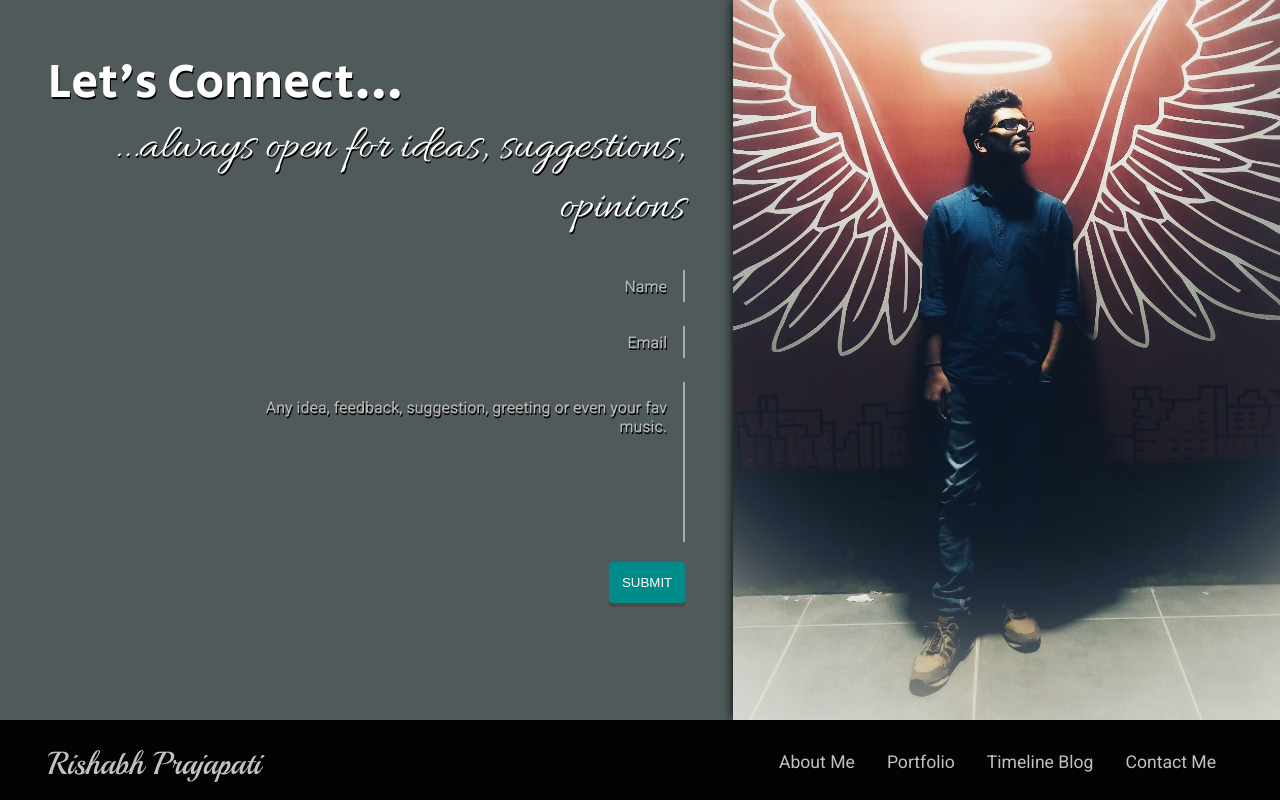
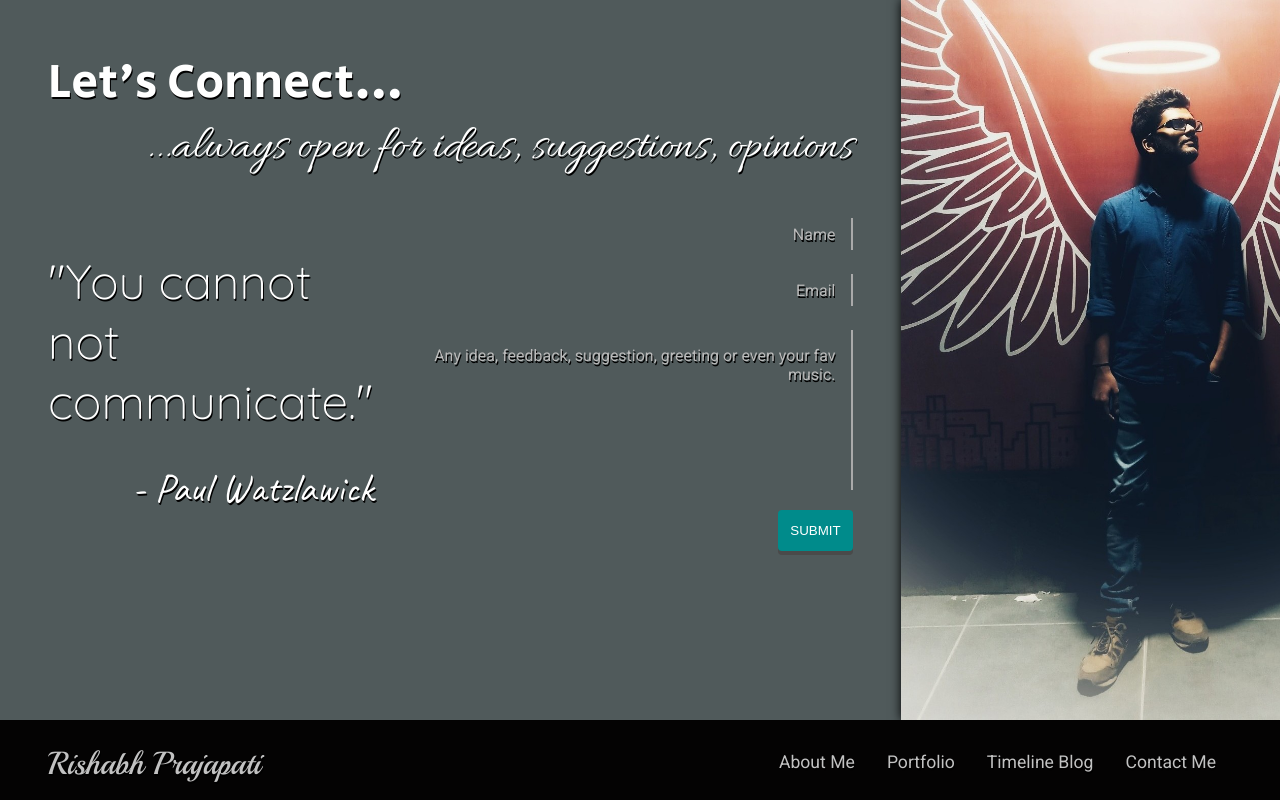
Before and after one commit to alegend4u/uBlog, a Django app: page /contact in a window 1280 px wide; the page is wider, and only the part inside the window is pictured. Run offline with Django 3.2, Linux system fonts and the light colour scheme; style sheets or scripts are compiled from the project's sources.

Commit message:
Add Paul's Quote

```diff
--- a/portfolio/static/portfolio/css/contact.css
+++ b/portfolio/static/portfolio/css/contact.css
@@ -1,3 +1,4 @@
+@import url("https://fonts.googleapis.com/css2?family=Caveat&family=Quicksand:wght@300&display=swap");
 @import url("https://fonts.googleapis.com/css2?family=Allura&display=swap");
 @import url("https://fonts.googleapis.com/css2?family=Secular+One&display=swap");
 * {
@@ -39,20 +40,37 @@ form input, form textarea {
   font-size: 3rem;
   text-align: right;
 }
-.split .contact_info .feedback_form {
+.split .contact_info .page_body {
+  display: flex;
+  justify-content: space-between;
+  margin: 2rem 0;
+}
+.split .contact_info .page_body .quote {
+  margin: auto;
+}
+.split .contact_info .page_body .quote_text {
+  font-size: 3rem;
+  font-family: "Quicksand", sans-serif;
+}
+.split .contact_info .page_body .quote .author {
+  padding-top: 2rem;
+  text-align: right;
+  font-size: 2.5rem;
+  font-family: "Caveat", cursive;
+}
+.split .contact_info .page_body .feedback_form {
   width: fit-content;
-  margin: 2rem 0 2rem auto;
   border-radius: 4px;
 }
-.split .contact_info .feedback_form:focus {
+.split .contact_info .page_body .feedback_form:focus {
   border-color: white;
 }
-.split .contact_info .feedback_form * {
+.split .contact_info .page_body .feedback_form * {
   margin-left: auto;
   border-color: #c2c2c2;
   transition: all 0.3s ease-in-out;
 }
-.split .contact_info .feedback_form input[type=text], .split .contact_info .feedback_form textarea {
+.split .contact_info .page_body .feedback_form input[type=text], .split .contact_info .page_body .feedback_form textarea {
   border: none;
   border-right: 2px solid #aaa;
   padding: 1rem;
@@ -63,15 +81,15 @@ form input, form textarea {
   font-family: "Roboto", sans-serif;
   font-size: 1rem;
 }
-.split .contact_info .feedback_form input[type=text]:focus, .split .contact_info .feedback_form textarea:focus {
+.split .contact_info .page_body .feedback_form input[type=text]:focus, .split .contact_info .page_body .feedback_form textarea:focus {
   border-color: white;
 }
-.split .contact_info .feedback_form textarea {
+.split .contact_info .page_body .feedback_form textarea {
   height: 10rem;
   resize: none;
   text-align: left;
 }
-.split .contact_info .feedback_form .submit_button {
+.split .contact_info .page_body .feedback_form .submit_button {
   padding: 0.8rem;
   border: none;
   border-radius: 4px;
@@ -84,11 +102,11 @@ form input, form textarea {
   box-shadow: 0 4px 0 #4a4a4a;
   transition: all 0.1s linear 0s;
 }
-.split .contact_info .feedback_form .submit_button:hover {
+.split .contact_info .page_body .feedback_form .submit_button:hover {
   bottom: 3px;
   box-shadow: 0 3px 0 #444;
 }
-.split .contact_info .feedback_form .submit_button:active {
+.split .contact_info .page_body .feedback_form .submit_button:active {
   bottom: 0;
   box-shadow: 0 0 0 #444;
 }
--- a/portfolio/static/portfolio/sass/contact.sass
+++ b/portfolio/static/portfolio/sass/contact.sass
@@ -1,3 +1,4 @@
+@import url('https://fonts.googleapis.com/css2?family=Caveat&family=Quicksand:wght@300&display=swap')
 @import url('https://fonts.googleapis.com/css2?family=Allura&display=swap')
 @import url('https://fonts.googleapis.com/css2?family=Secular+One&display=swap')
 @import variables
@@ -40,64 +41,81 @@ form
       font-size: 3rem
       text-align: right
 
+    .page_body
+      display: flex
+      justify-content: space-between
+      margin: 2rem 0
 
-    .feedback_form
-      width: fit-content
-      margin: 2rem 0 2rem auto
-      border-radius: 4px
+      .quote
+        margin: auto
 
+        &_text
+          font-size: 3rem
+          font-family: "Quicksand", sans-serif
 
-      &:focus
-        border-color: white
+        .author
+          padding-top: 2rem
 
-      *
-        margin-left: auto
-        border-color: $primary-color
-        @include transition-ease
+          text-align: right
+          font-size: 2.5rem
+          font-family: 'Caveat', cursive
 
-      input[type='text'], textarea
-        border: none
-        border-right: 2px solid #aaa
+      .feedback_form
+        width: fit-content
+        border-radius: 4px
 
-        padding: 1rem
-        width: 30rem
-        margin: 0.5rem 0 1.5rem 0
-
-        text-align: right
-        color: white
-        font-family: "Roboto", sans-serif
-        font-size: 1rem
 
         &:focus
           border-color: white
 
-      textarea
-        height: 10rem
-        resize: none
-        text-align: left
+        *
+          margin-left: auto
+          border-color: $primary-color
+          @include transition-ease
 
-      .submit_button
-        padding: 0.8rem
-        border: none
-        border-radius: 4px
-        position: relative
-        bottom: 4px
+        input[type='text'], textarea
+          border: none
+          border-right: 2px solid #aaa
 
-        text-transform: uppercase
-        color: white
-        background: darkcyan
+          padding: 1rem
+          width: 30rem
+          margin: 0.5rem 0 1.5rem 0
 
-        text-shadow: none
-        box-shadow: 0 4px 0 #4a4a4a
-        transition: all .1s linear 0s
+          text-align: right
+          color: white
+          font-family: "Roboto", sans-serif
+          font-size: 1rem
 
-        &:hover
-          bottom: 3px
-          box-shadow: 0 3px 0 #444
+          &:focus
+            border-color: white
 
-        &:active
-          bottom: 0
-          box-shadow: 0 0 0 #444
+        textarea
+          height: 10rem
+          resize: none
+          text-align: left
+
+        .submit_button
+          padding: 0.8rem
+          border: none
+          border-radius: 4px
+          position: relative
+          bottom: 4px
+
+          text-transform: uppercase
+          color: white
+          background: darkcyan
+
+          text-shadow: none
+          box-shadow: 0 4px 0 #4a4a4a
+          transition: all .1s linear 0s
+
+          &:hover
+            bottom: 3px
+            box-shadow: 0 3px 0 #444
+
+          &:active
+            bottom: 0
+            box-shadow: 0 0 0 #444
   img
     box-shadow: 0 0 10px black
     height: inherit
--- a/portfolio/templates/portfolio/contact.html
+++ b/portfolio/templates/portfolio/contact.html
@@ -13,6 +13,11 @@
         <div class="contact_info">
             <p class="header_text">Let's Connect...</p>
             <p class="subtitle_text">...always open for ideas, suggestions, opinions</p>
+            <div class="page_body">
+                <div class="quote">
+                    <p class="quote_text">"You cannot not communicate."</p>
+                    <p class="author"> - Paul Watzlawick</p>
+                </div>
                 <form class="feedback_form" method="post">
                     <input type="text" name="name" placeholder="Name">
                     <input type="text" name="email" placeholder="Email" required>
@@ -20,6 +25,7 @@
                               placeholder="Any idea, feedback, suggestion, greeting or even your fav music."></textarea>
                     <input type="submit" class="submit_button">
                 </form>
+            </div>
             <div class="social_media"></div>
         </div>
         <img src="{% static 'portfolio/images/contact_image.jpeg' %}" alt="My another image here.">
```
Also changed, not shown: 1 other file. Lines whose indentation alone changed are shown as unchanged.
